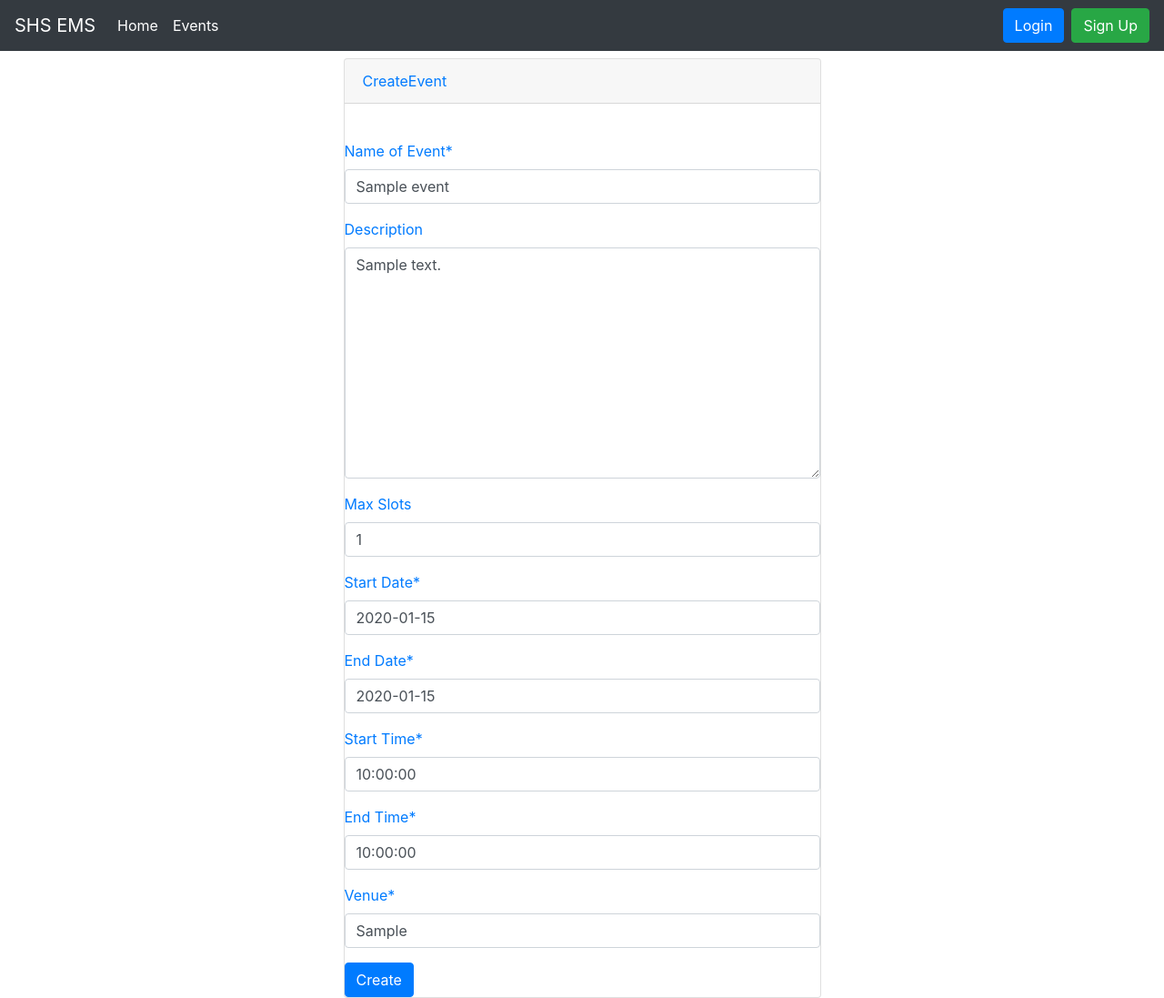
After one commit to Eddiiee/ems_proj, a Django app: page /events/1/update/ in a window 1280 px wide. The commit adds this page. Shown: the whole page at 91% size. Run offline with Django 3.2, Linux system fonts and the light colour scheme; tables that the repository leaves empty hold one stand-in row (values such as "Sample post"); parts of the project's set-up code (start-up, migrations or seed data) failed here and were passed over; some libraries are stand-ins or nearby versions.

Commit message:
Create and Implemented

```diff
--- a/ems_proj/urls.py
+++ b/ems_proj/urls.py
@@ -22,4 +22,5 @@ urlpatterns = [
     path('users/', include("users.urls")),
     path('', include("events.urls"))
 
+
 ]
--- a/events/models.py
+++ b/events/models.py
@@ -1,5 +1,5 @@
 from django.db import models
-
+from django.urls import reverse
 # Create your models here.
 
 class Event(models.Model):
@@ -12,3 +12,12 @@ class Event(models.Model):
     time_to = models.TimeField("End Time")
     venue = models.CharField("Venue", max_length = 100)
     date_created = models.DateTimeField("Date Created", auto_now_add = True)
+
+    creator = models.ForeignKey(to = "users.Participant", on_delete = models.CASCADE)
+
+
+    def __str__(self):
+        return self.name
+
+    def get_absolute_url(self):
+        return reverse("event_detail", args=[str(self.pk)])
--- a/events/urls.py
+++ b/events/urls.py
@@ -1,11 +1,25 @@
 from django.urls import path
 
-from .views import HomePageView , EventListView , EventDetailView
+from .views import  EventUpdateView , EventCreateView, MyEventListView , HomePageView , EventListView , EventDetailView
 
 urlpatterns = [
     path("", HomePageView.as_view(), name="home"),
+
     path("events/", EventListView.as_view(),
         name="event_list"),
+
+    path("events/my/", MyEventListView.as_view(),
+        name="myevent_list"),
+
+    path("events/new/", EventCreateView.as_view(),
+        name="event_create"),
+
+    path("events/<int:pk>/update/", EventUpdateView.as_view(),
+        name="event_update"),
+
+
     path("events/<int:pk>/", EventDetailView.as_view(),
         name="event_detail")
+
+
 ]
--- a/events/views.py
+++ b/events/views.py
@@ -1,7 +1,7 @@
 from django.shortcuts import render
 
 # Create your views here.
-from django.views.generic import TemplateView, ListView, DetailView
+from django.views.generic import UpdateView,CreateView,TemplateView,ListView,DetailView
 from .models import Event
 
 class HomePageView(TemplateView):
@@ -16,3 +16,21 @@ class EventDetailView(DetailView):
     model = Event
     template_name = "event_detail.html"
     context_object_name = "event"
+
+class MyEventListView(ListView):
+    model = Event
+    template_name = "myevent_list.html"
+    context_object_name = "event_list"
+
+def get_queryset(self):
+    qs = super().get_queryset()
+    return qs.filter(creator = self.request.user)
+
+class EventUpdateView(UpdateView):
+    model = Event
+    template_name = "event_create.html"
+    fields = ['name','description','max_slots','date_from','date_to','time_from','time_to','venue']
+
+def form_valid(self, form):
+    form.instance.creator = self.request.user
+    return super().form_valid(form)
--- a/templates/base.html
+++ b/templates/base.html
@@ -27,6 +27,12 @@
                     <li class="nav-item active">
                       <a class="nav-link" href="{% url 'event_list' %}">Events</a>
                     </li>
+                    {% if user.is_authenticated %}
+                      <li class="nav-item active">
+                        <a class="nav-link" href="{% url 'myevent_list' %}">MyEvents</a>
+
+                    </li>
+                    {% endif %}
                    <!-- <li class="nav-item">
                       <a class="nav-link disabled" href="#">Disabled</a>
                     </li> -->
--- /dev/null
+++ b/templates/event_create.html
@@ -0,0 +1,27 @@
+{% extends 'base.html'%}
+{% load crispy_forms_tags %}
+
+
+{% block title %}
+CreateEvent
+{% endblock %}
+
+{% block content %}
+<div class="col-md-6 mx-auto">
+<div class="card mt-2">
+        <div class="card-header">
+            CreateEvent
+              </div>
+        <div class="card-body">
+              </div>
+      <form method="post" action="">
+            {% csrf_token %}
+            {{ form | crispy }}
+    <button type="submit"class="btn btn-primary">
+        Create
+      </button>
+    </form>
+</div>
+</div>
+
+{% endblock %}
```
Also changed, not shown: templates/event_update.html (added, +27 -0 lines), templates/myevent_list.html (added, +44 -0 lines), db.sqlite3.
